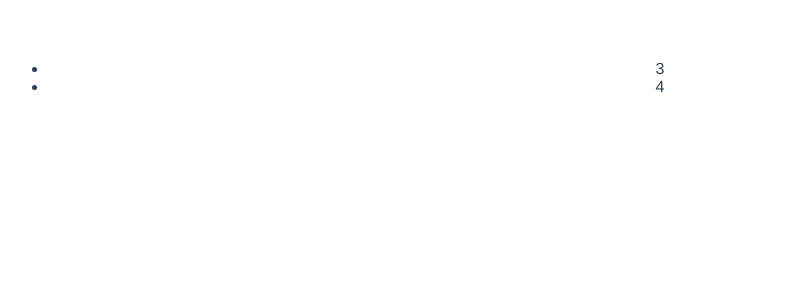
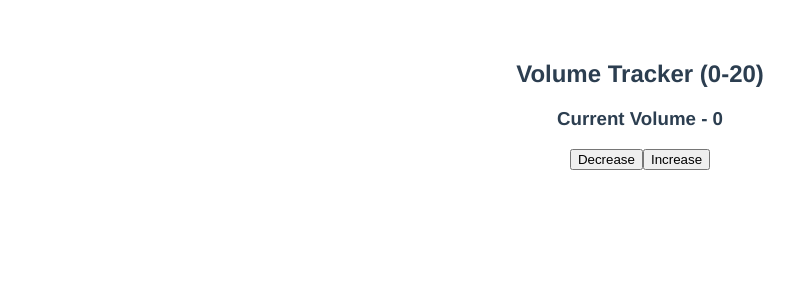
Before and after one commit to Eltonleao/hello-vue, a Vue app: page / in a window 1280 px wide. Shown: the top 300 px of the page, without its empty margins (0-794 px from the left). Built offline with nearby package versions, Linux system fonts and the light colour scheme.

Commit message:
watchers

```diff
--- a/src/App.vue
+++ b/src/App.vue
@@ -1,7 +1,11 @@
 <template>
-<ul>
-  <li v-for="item in computedItems" :key="item">{{item}}</li>
-</ul>
+<h2>Volume Tracker (0-20)</h2>
+<h3>Current Volume - {{volume}}</h3>
+<div>
+  <button v-on:click="volume -= 2 ">Decrease</button>
+  <button v-on:click="volume += 2 ">Increase</button>
+</div>
+
 </template>
 
 <script>
@@ -9,18 +13,23 @@
 export default {
   data() {
     return {
-      items : [
-        1,2,3,4,5
-      ]
+      volume: 0
     }
   },
-  methods:{
+  methods:{},
+  computed: {},
+  watch: {
+    volume: function(newVal, oldVal) {
+    console.log("🚀 ~ file: App.vue ~ line 23 ~ oldVal", oldVal)
+    console.log("🚀 ~ file: App.vue ~ line 23 ~ newVal", newVal)
+      if (newVal > 60) {
+        alert("Quer ficar surdo mlk?");
+        this.volume = 60;
+      } else if (newVal < 0) {
+        this.volume = 0
+      }
+    }
   },
-  computed: {
-    computedItems(){
-      return this.items.filter(item => item > 2 && item < 5);
-    }
-  }
 }
 </script>
 
```
